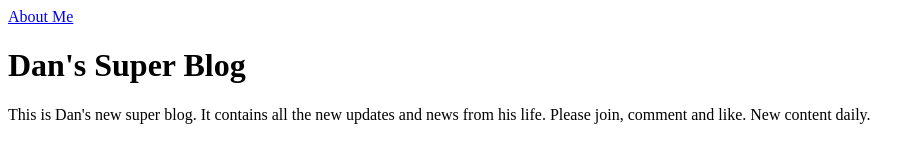
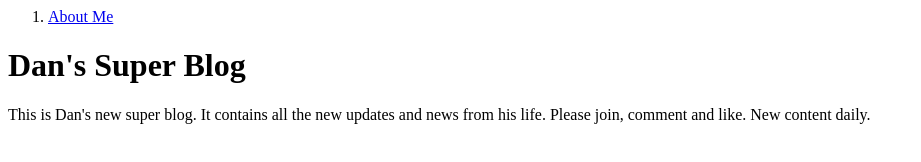
Before and after one commit to itsdaan/web-development-v3, a plain HTML site: page Projects/Personal Blog/index.html in a window 1280 px wide. Shown: the whole page, without its empty margins (0-921 px from the left). Drawn offline with Linux system fonts and the light colour scheme.

Commit message:
Trying ol instead of ul

```diff
--- a/Projects/Personal Blog/index.html
+++ b/Projects/Personal Blog/index.html
@@ -1,7 +1,9 @@
-<nav class = "page">
-
-    <a class = "nav-link" href = "/about">About Me</a>
-
+<nav>
+    <ol class = "page">
+        <li class = "page-item">
+            <a class = "nav-link" href = "/about">About Me</a>
+        </li>
+    </ol>
 </nav>
 
 <div>
```
